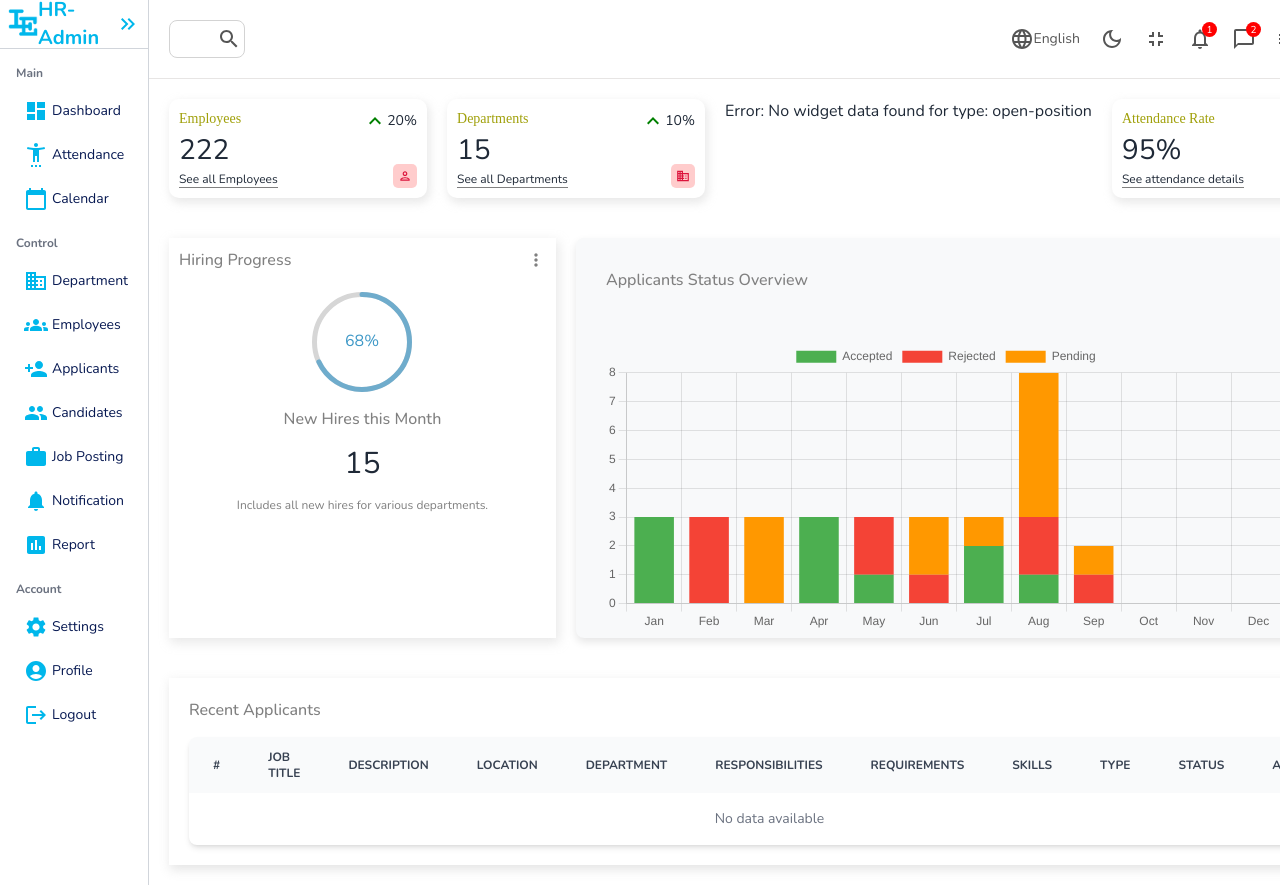
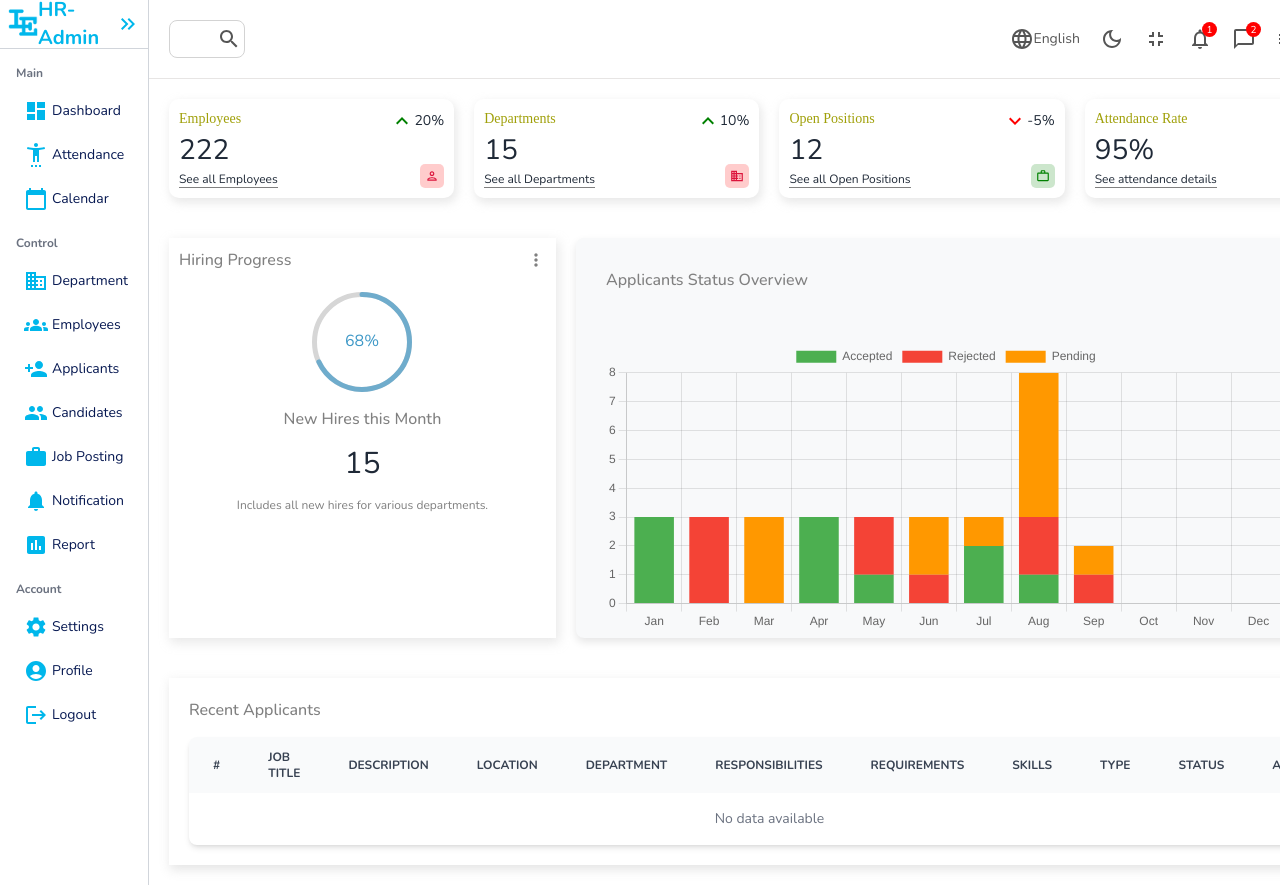
Before and after one commit to Abdulazizgr/SmartRecruit, a React (Vite) app: page /dashboard_2 in a window 1280 px wide. Shown: the top 885 px of the page. Built offline with nearby package versions, Linux system fonts and the light colour scheme; data requests are answered from the project's data file.

Commit message:
open postion

```diff
--- a/src/pages/experimental/DashBoard/Dashboard2.jsx
+++ b/src/pages/experimental/DashBoard/Dashboard2.jsx
@@ -89,7 +89,7 @@ const Dashboard2 = () => {
             <div className="flex gap-5 p-5">
               <Widgets type="employee" />
               <Widgets type="department" />
-              <Widgets type="open-position" />
+              <Widgets type="open-postion" />
               <Widgets type="attendance" />
             </div>
             <div className="flex gap-5 p-5">
```
